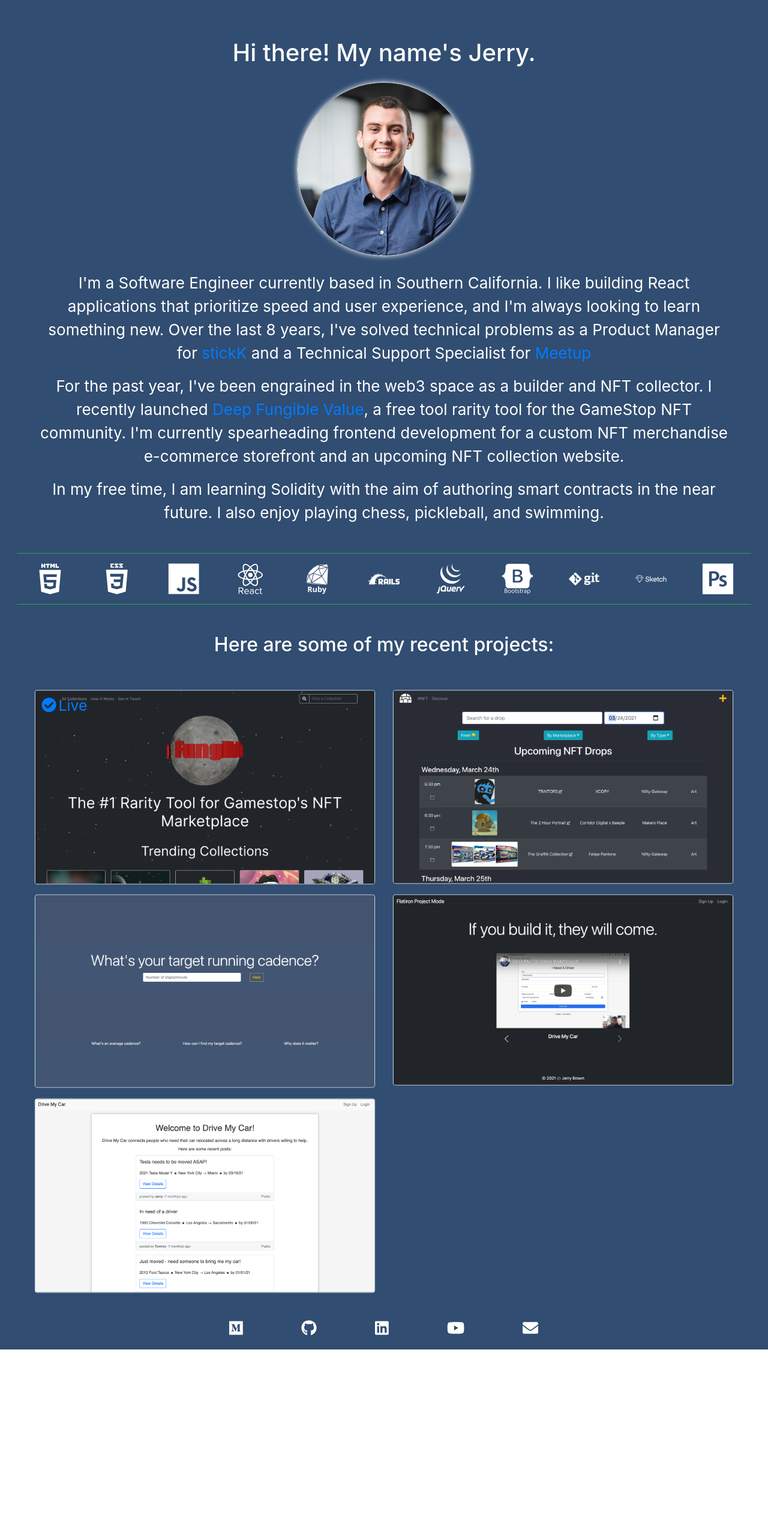
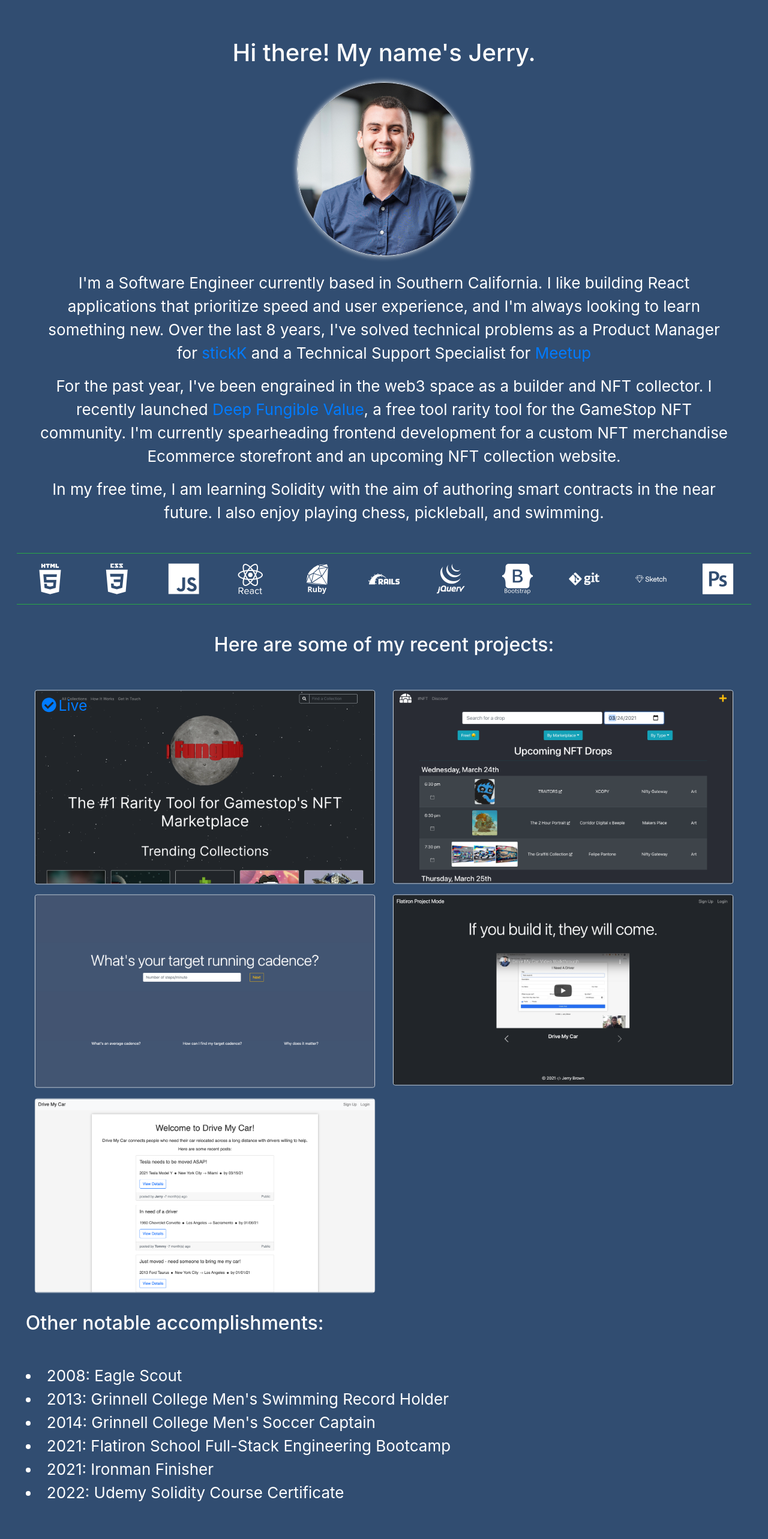
Before and after one commit to brownjer3/personal-website, a React (Create React App) app: page / in a window 1280 px wide. Shown: the top 2566 px of the page at 60% size. Before the commit the page ends 2250 px from the top, so only its background shows below. Built offline with nearby package versions, Linux system fonts and the light colour scheme.

Commit message:
add other accomplishments section

```diff
--- a/src/mainComponents/AboutMe.js
+++ b/src/mainComponents/AboutMe.js
@@ -34,8 +34,8 @@ export default function AboutMe() {
 					Deep Fungible Value
 				</a>
 				, a free tool rarity tool for the GameStop NFT community. I'm currently
-				spearheading frontend development for a custom NFT merchandise
-				e-commerce storefront and an upcoming NFT collection website.
+				spearheading frontend development for a custom NFT merchandise Ecommerce
+				storefront and an upcoming NFT collection website.
 			</p>
 			<p>
 				In my free time, I am learning Solidity with the aim of authoring smart
--- a/src/mainComponents/Home.js
+++ b/src/mainComponents/Home.js
@@ -2,6 +2,7 @@ import Container from "react-bootstrap/Container";
 import AboutMe from "./AboutMe";
 import ProjectsContainer from "../projects/ProjectsContainer";
 import TechBanner from "./TechBanner";
+import OtherStuff from "./OtherStuff";
 
 export default function Home() {
 	return (
@@ -9,14 +10,7 @@ export default function Home() {
 			<AboutMe />
 			<TechBanner />
 			<ProjectsContainer />
+			<OtherStuff />
 		</Container>
 	);
 }
-
-// other things i've done
-// eagle scout
-// Ironman
-// flatiron school
-// udemy solidity course certificate
-// grinnell soccer
-// grinnell swim
--- /dev/null
+++ b/src/mainComponents/OtherStuff.js
@@ -0,0 +1,17 @@
+import Container from "react-bootstrap/Container";
+
+const OtherStuff = () => {
+	return (
+		<Container fluid className="my-4 text-left">
+			<h2 className="mb-5">Other notable accomplishments: </h2>
+			<li>2008: Eagle Scout</li>
+			<li>2013: Grinnell College Men's Swimming Record Holder</li>
+			<li>2014: Grinnell College Men's Soccer Captain</li>
+			<li>2021: Flatiron School Full-Stack Engineering Bootcamp</li>
+			<li>2021: Ironman Finisher</li>
+			<li>2022: Udemy Solidity Course Certificate</li>
+		</Container>
+	);
+};
+
+export default OtherStuff;
```
